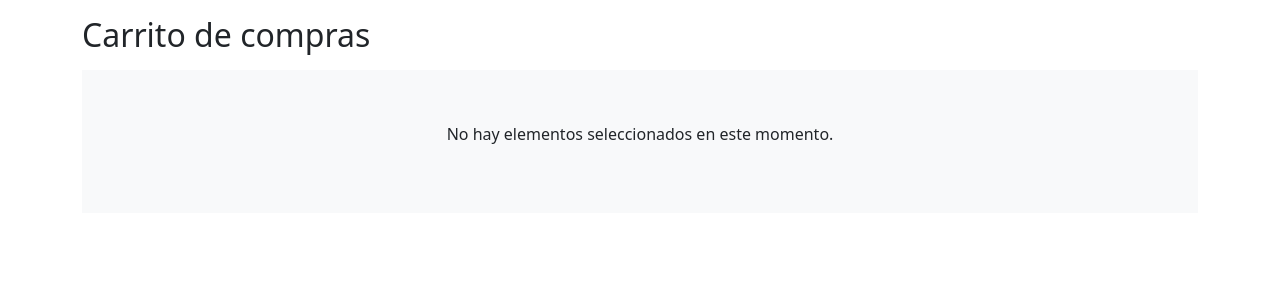
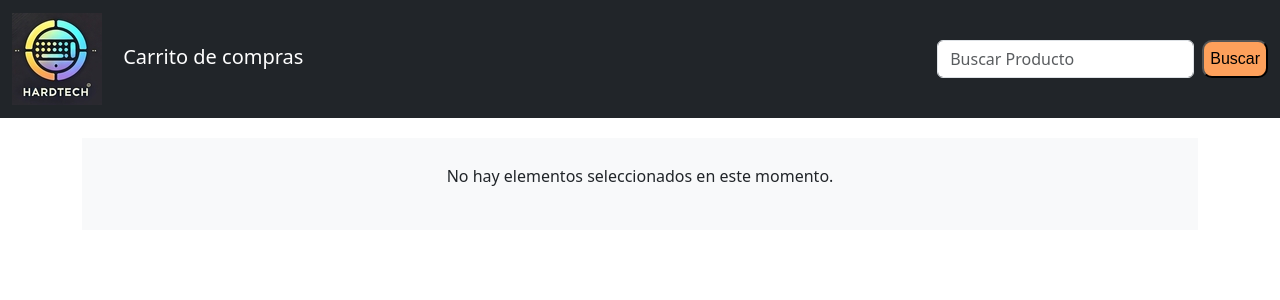
Before and after one commit to Yaggim/LabWebFrontEnd, a PHP site: page /carrito/carrito.html in a window 1280 px wide. Shown: the top 300 px of the page. Run offline with PHP 8.4, Linux system fonts and the light colour scheme.

Commit message:
02 - Modificacion Base de carrito de compras

```diff
--- a/carrito/carrito.css
+++ b/carrito/carrito.css
@@ -3,4 +3,11 @@
     justify-content: center;
     align-items: center;
     height: 100%;
+    margin-top: 20px;
 }
+
+.btn-custom{
+	border-radius: 10px;
+	background-color: #fda05b;
+	font-family: sans-serif;
+}
--- a/carrito/carrito.html
+++ b/carrito/carrito.html
@@ -13,13 +13,33 @@
 </head>
 
 <body>
-    <div class="header">
-        <div class="container">
-            <div class="row">
-                <div class="col-12">
-                    <h2 class="my-3">Carrito de compras</h2>
-                    <div id="carrito" class="bg-light p-3">
-                    </div>
+    <nav class="navbar navbar-expand-lg navbar-dark bg-dark">
+        <div class="container-fluid">
+            <a class="navbar-brand" href="/index.html">
+                <img src="/images/Webp.net-resizeimage(1).jpg" alt="Logo">
+                <span class="ms-3">Carrito de compras</span>
+            </a>
+            <button class="navbar-toggler" type="button" data-bs-toggle="collapse" data-bs-target="#navbarNav"
+                aria-controls="navbarNav" aria-expanded="false" aria-label="Toggle navigation">
+                <span class="navbar-toggler-icon"></span>
+            </button>
+            <div class="collapse navbar-collapse" id="navbarNav">
+                <ul class="navbar-nav mr-auto">
+                </ul>
+                <form class="d-flex ms-lg-auto">
+                    <input class="form-control me-2" type="search" placeholder="Buscar Producto" aria-label="Search">
+                    <button class="btn-custom" type="submit">Buscar</button>
+                </form>
+            </div>
+        </div>
+    </nav>
+    <div class="container">
+        <div class="row">
+            <div class="col-12">
+                <div id="carrito" class="bg-light p-3">
+                    <!-- Aquí se agregarán los elementos del carrito dinámicamente -->
+                    <button class="btn-eliminar" id="eliminar">Eliminar</button>
+                    <button id="finalizar-compra" class="btn btn-success mt-3">Finalizar compra</button>
                 </div>
             </div>
         </div>
--- a/carrito/carrito.js
+++ b/carrito/carrito.js
@@ -10,7 +10,7 @@ document.addEventListener('DOMContentLoaded', function () {
         carrito.innerHTML += elementoHTML;
 
         // Agrego un evento de clic al botón de eliminar
-        document.getElementById('elemento-' + elemento.id).getElementsByClassName('eliminar')[0].addEventListener('click', function () {
+        document.getElementById('elemento-' + elemento.id).getElementsById('eliminar')[0].addEventListener('click', function () {
             eliminarElementoDelCarrito(elemento.id);
         });
     }
@@ -25,4 +25,13 @@ document.addEventListener('DOMContentLoaded', function () {
 
     // Agrego un elemento al carrito
     agregarElementoAlCarrito(elemento);
+
+    document.getElementById('finalizar-compra').addEventListener('click', function () {
+        finalizarCompra();
+    });
+
+    // Función para finalizar la compra
+    function finalizarCompra() {
+        window.location.href = 'compra.html';
+    }
 });
```
